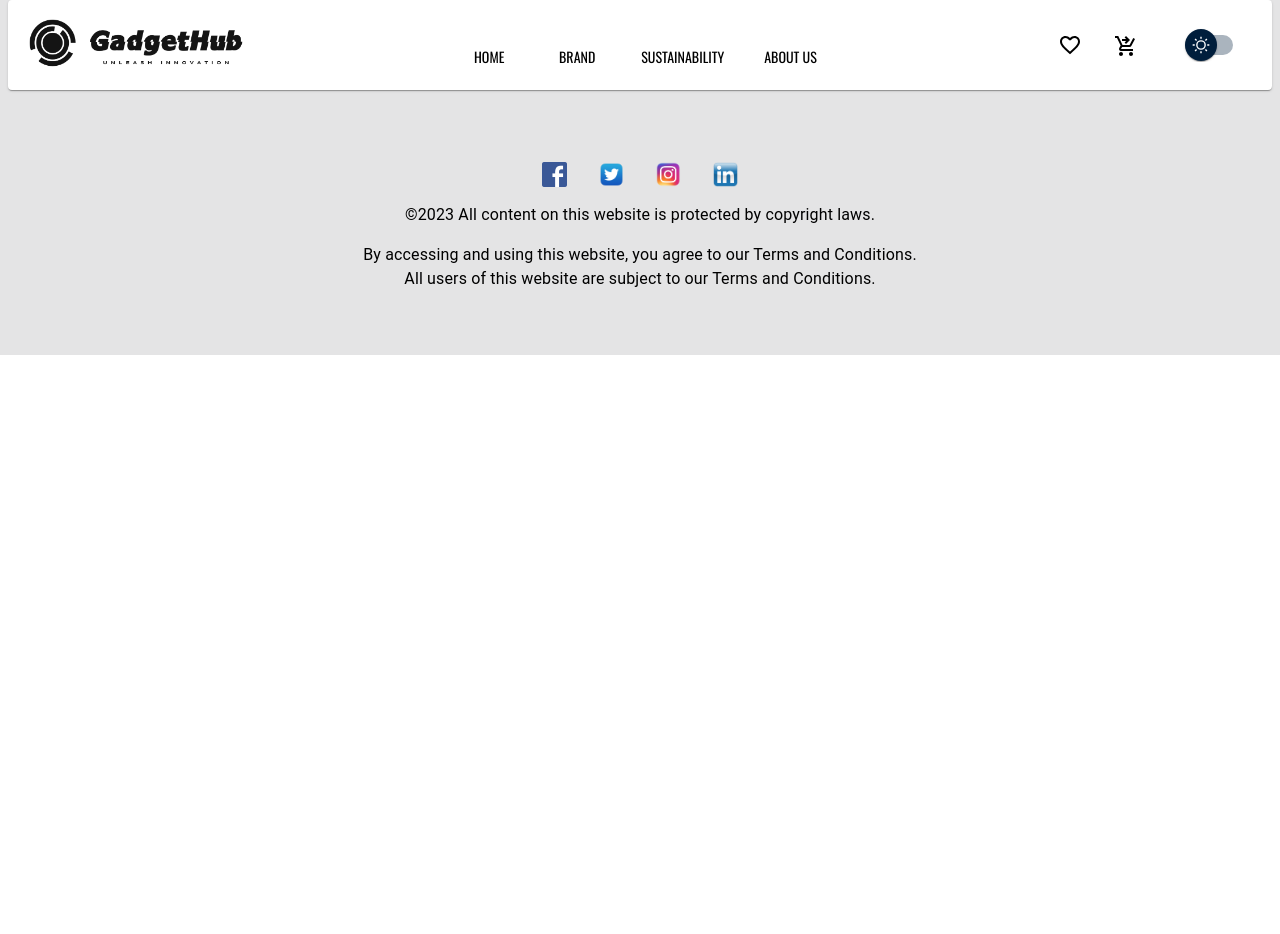
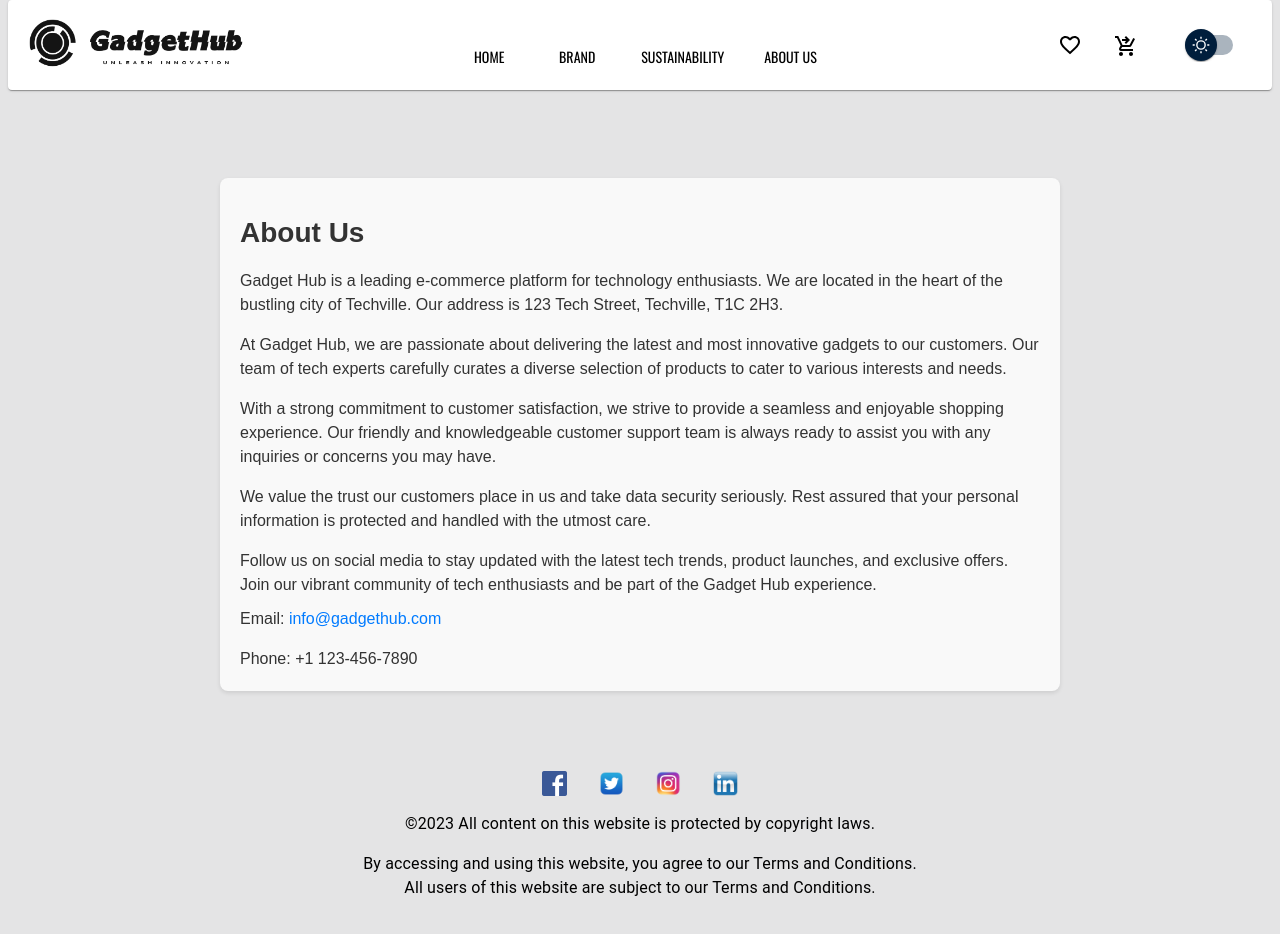
Before and after one commit to pedroOrvalho/E-commerce-FrontEnd-Mockup, a React (Create React App) app: page /aboutUs in a window 1280 px wide. Shown: the top 934 px of the page. Before the commit the page ends 800 px from the top, so only its background shows below. Built offline with nearby package versions, Linux system fonts and the light colour scheme.

Commit message:
missing sort and dark them only

```diff
--- a/src/App.css
+++ b/src/App.css
@@ -1,7 +1,6 @@
 /* -------------------------------- general --------------------------------*/
 .App {
   background-color: hsla(240, 1%, 85%, 0.691);
-
 }
 
 html,
@@ -102,3 +101,101 @@ span {
   height: 100%;
   object-fit: cover;
 }
+
+/* -------------------------------- brand/sustainability --------------------------------*/
+
+.brand-info-container {
+  max-width: 800px;
+  margin: 0 auto;
+  padding: 20px;
+  font-family: Arial, sans-serif;
+  color: #333;
+  background-color: #f9f9f9;
+  border-radius: 8px;
+  box-shadow: 0 2px 4px rgba(0, 0, 0, 0.1);
+  margin-top: 3rem;
+}
+
+h1 {
+  font-size: 28px;
+  margin-bottom: 20px;
+  color: #333;
+}
+
+p {
+  font-size: 16px;
+  line-height: 1.5;
+  margin-bottom: 10px;
+}
+
+.brand-info-container p:first-child {
+  margin-top: 0;
+}
+
+.brand-info-container p:last-child {
+  margin-bottom: 0;
+}
+
+.brand-info-container a {
+  color: #007bff;
+  text-decoration: none;
+  font-weight: 500;
+}
+
+.brand-info-container a:hover {
+  text-decoration: underline;
+}
+
+.brand-info-container .highlight {
+  background-color: #fff3cd;
+  padding: 2px 4px;
+  border-radius: 4px;
+  font-weight: bold;
+}
+
+/* -------------------------------- About Us --------------------------------*/
+.about-us-container {
+  max-width: 800px;
+  margin: 1rem auto;
+  padding: 20px;
+  font-family: Arial, sans-serif;
+  color: #333;
+  background-color: #f9f9f9;
+  border-radius: 8px;
+  box-shadow: 0 2px 4px rgba(0, 0, 0, 0.1);
+  margin-top: 5rem;
+}
+
+h1 {
+  font-size: 28px;
+  margin-bottom: 20px;
+  color: #333;
+}
+
+p {
+  font-size: 16px;
+  line-height: 1.5;
+  margin-bottom: 10px;
+}
+
+.about-us-container p:first-child {
+  margin-top: 0;
+}
+
+.about-us-container p:last-child {
+  margin-bottom: 0;
+}
+
+.about-us-container a {
+  color: #007bff;
+  text-decoration: none;
+  font-weight: 500;
+}
+
+.about-us-container a:hover {
+  text-decoration: underline;
+}
+
+.contact-details {
+  margin-top: 10px;
+}
--- a/src/App.tsx
+++ b/src/App.tsx
@@ -9,6 +9,8 @@ import Footer from "./components/Footer";
 import Brand from "./pages/Brand";
 
 import "./App.css";
+import Sustainability from "./pages/Sustainability";
+import AboutUs from "./pages/AboutUs";
 
 function App() {
   return (
@@ -20,6 +22,8 @@ function App() {
         <Route path="/products/:id" element={<ProductDetail />} />
         <Route path="/products/checkout" element={<Cart />}></Route>
         <Route path="/brand" element={<Brand />} />
+        <Route path="/sustainability" element={<Sustainability />} />
+        <Route path="/aboutUs" element={<AboutUs />} />
       </Routes>
       <Footer />
     </div>
--- /dev/null
+++ b/src/pages/AboutUs.tsx
@@ -0,0 +1,39 @@
+import React from "react";
+
+export default function AboutUs() {
+  return (
+    <div className="about-us-container">
+      <h1>About Us</h1>
+      <p>
+        Gadget Hub is a leading e-commerce platform for technology enthusiasts. We are located in
+        the heart of the bustling city of Techville. Our address is 123 Tech Street, Techville, T1C
+        2H3.
+      </p>
+      <p>
+        At Gadget Hub, we are passionate about delivering the latest and most innovative gadgets to
+        our customers. Our team of tech experts carefully curates a diverse selection of products to
+        cater to various interests and needs.
+      </p>
+      <p>
+        With a strong commitment to customer satisfaction, we strive to provide a seamless and
+        enjoyable shopping experience. Our friendly and knowledgeable customer support team is
+        always ready to assist you with any inquiries or concerns you may have.
+      </p>
+      <p>
+        We value the trust our customers place in us and take data security seriously. Rest assured
+        that your personal information is protected and handled with the utmost care.
+      </p>
+      <p>
+        Follow us on social media to stay updated with the latest tech trends, product launches, and
+        exclusive offers. Join our vibrant community of tech enthusiasts and be part of the Gadget
+        Hub experience.
+      </p>
+      <div className="contact-details">
+        <p>
+          Email: <a href="mailto:info@gadgethub.com">info@gadgethub.com</a>
+        </p>
+        <p>Phone: +1 123-456-7890</p>
+      </div>
+    </div>
+  );
+}
--- a/src/pages/Brand.tsx
+++ b/src/pages/Brand.tsx
@@ -1,8 +1,47 @@
-import { Box } from '@mui/material'
-import React from 'react'
+import { Box } from "@mui/material";
+import React from "react";
 
 export default function Brand() {
   return (
-    <Box sx={{height:"100%"}}>Brand</Box>
-  )
+    <div className="brand-info-container">
+      <h1>About Gadget Hub</h1>
+      <p>
+        Gadget Hub is an innovative e-commerce platform dedicated to providing the latest and
+        greatest gadgets to tech enthusiasts around the world. We believe in the power of technology
+        to enhance lives and make a positive impact on society. As a company, we are committed to
+        sustainability and strive to ensure that our operations align with environmentally conscious
+        practices.
+      </p>
+      <p>
+        At Gadget Hub, we carefully curate a wide range of cutting-edge products, including
+        smartphones, tablets, smart home devices, wearables, and much more. Our team of experts
+        handpicks each item, ensuring that our customers have access to the most reliable and
+        high-quality gadgets available in the market.
+      </p>
+      <p>
+        Sustainability is a core value for us. We actively collaborate with manufacturers who share
+        our commitment to reducing carbon footprint, minimizing waste, and promoting ethical
+        production processes. By prioritizing eco-friendly products and packaging materials, we aim
+        to minimize the environmental impact associated with the gadgets we sell.
+      </p>
+      <p>
+        Furthermore, we believe in the importance of creating a community around technology. Through
+        our blog and social media channels, we provide insightful articles, product reviews, and
+        tech-related news to keep our customers informed and engaged. We also foster an inclusive
+        and supportive environment where tech enthusiasts can connect, share ideas, and explore the
+        endless possibilities of the digital world.
+      </p>
+      <p>
+        We are dedicated to delivering an exceptional shopping experience. Our user-friendly website
+        offers a seamless browsing and purchasing process, ensuring that our customers can find
+        their desired gadgets with ease. With secure payment options and reliable shipping methods,
+        we prioritize the satisfaction and trust of our customers at every step of their journey.
+      </p>
+      <p>
+        Thank you for choosing Gadget Hub as your go-to destination for all things tech. We are
+        excited to embark on this technological journey with you and contribute to a more
+        sustainable and connected future.
+      </p>
+    </div>
+  );
 }
--- a/src/pages/Products.tsx
+++ b/src/pages/Products.tsx
@@ -1,6 +1,6 @@
 import { useEffect, useState } from "react";
 
-import ProductsItem from "../components/ProductsItem";
+import ProductsItem from "../components/products/ProductsItem";
 
 import { AppDispatch, RootState } from "../redux/store";
 import { useDispatch, useSelector } from "react-redux";
@@ -39,7 +39,7 @@ export default function Products() {
   return (
     <div>
       <div>
-      <SearchForm userSearch={userSearch} setUserSearch={setUserSearch} />
+        <SearchForm userSearch={userSearch} setUserSearch={setUserSearch} />
       </div>
       <div className="products_container">
         {searchProductsList.map((product) => (
--- /dev/null
+++ b/src/pages/Sustainability.tsx
@@ -0,0 +1,39 @@
+export default function Sustainability() {
+  return (
+    <div className="brand-info-container">
+      <h1>About Sustainability</h1>
+      <p>
+        Sustainability is at the core of everything we do. At Gadget Hub, we are deeply committed to
+        building a more sustainable future for our planet. We believe that technology can play a
+        vital role in addressing environmental challenges and creating positive change.
+      </p>
+      <p>
+        As a company, we take several initiatives to reduce our carbon footprint and promote
+        sustainable practices. From sourcing eco-friendly materials to optimizing our supply chain,
+        we strive to minimize the environmental impact of our operations.
+      </p>
+      <p>
+        Our product selection process prioritizes sustainability. We partner with manufacturers who
+        share our vision and adhere to strict environmental standards. By offering a range of
+        eco-friendly gadgets, we aim to empower our customers to make sustainable choices without
+        compromising on quality or performance.
+      </p>
+      <p>
+        We believe in the power of education and awareness. Through our blog and social media
+        platforms, we raise awareness about sustainability and provide practical tips for living a
+        greener lifestyle. We believe that by sharing knowledge and inspiring others, we can
+        collectively make a significant impact on our planet.
+      </p>
+      <p>
+        Additionally, we actively engage in community initiatives and support organizations that
+        promote environmental conservation. By collaborating with like-minded individuals and
+        groups, we contribute to the global movement towards a more sustainable and equitable world.
+      </p>
+      <p>
+        We invite you to join us on this journey towards sustainability. Together, we can make a
+        difference. Explore our collection of sustainable gadgets and be part of the positive
+        change.
+      </p>
+    </div>
+  );
+}
```
Also changed, not shown: src/components/products/ProductsItem.tsx (renamed from src/components/ProductsItem.tsx, +2 -6 lines).
